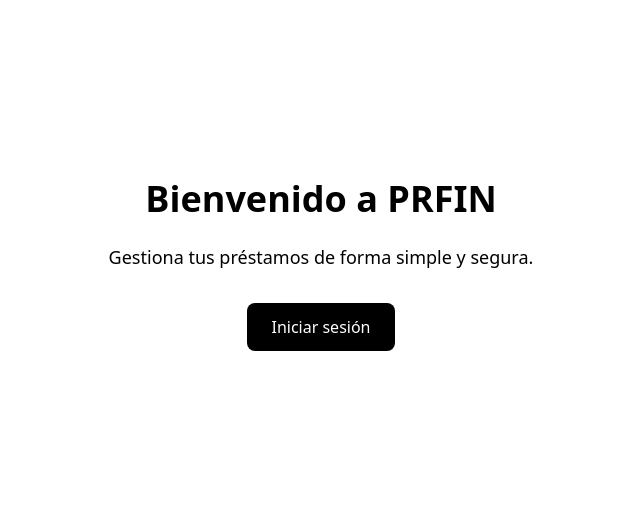
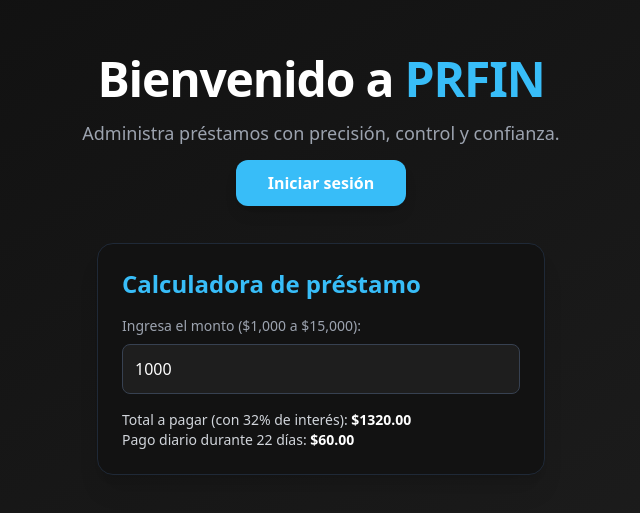
Before and after one commit to Nath1x/prfin-app, a React (Vite) app in the folder frontend/: page / in a window 1280 px wide. Shown: the part 135-648 px from the top of the page, without its empty margins (319-959 px from the left). Built offline with nearby package versions, Linux system fonts and the light colour scheme.

Commit message:
Agregar calculadora futurista a App.jsx con diseño oscuro profesional

```diff
--- a/frontend/src/App.jsx
+++ b/frontend/src/App.jsx
@@ -1,19 +1,50 @@
-// frontend/src/App.jsx
-import React from 'react';
+import React, { useState } from 'react';
 import { Link } from 'react-router-dom';
-import './App.css'; // Puedes personalizar estilos aquí
+import './App.css';
 
 function App() {
+  const [amount, setAmount] = useState(1000);
+  const interestRate = 0.32;
+  const days = 22;
+
+  const totalToPay = amount + amount * interestRate;
+  const dailyPayment = totalToPay / days;
+
   return (
-    <div className="flex flex-col items-center justify-center h-screen bg-white text-center px-4">
-      <h1 className="text-4xl font-bold mb-6">Bienvenido a PRFIN</h1>
-      <p className="text-lg mb-8">Gestiona tus préstamos de forma simple y segura.</p>
-      <Link
-        to="/login"
-        className="bg-black text-white px-6 py-3 rounded-lg hover:bg-gray-800 transition"
-      >
-        Iniciar sesión
-      </Link>
+    <div className="min-h-screen bg-gradient-to-br from-[#0e0e0e] to-[#1f1f1f] text-white flex flex-col items-center justify-center px-4 py-10">
+      <div className="text-center max-w-xl animate-fade-slide">
+        <h1 className="text-4xl md:text-5xl font-bold mb-4 tracking-tight animate-fade-delay">
+          Bienvenido a <span className="text-[#38bdf8]">PRFIN</span>
+        </h1>
+        <p className="text-lg text-gray-400 mb-6 animate-fade-delay-2">
+          Administra préstamos con precisión, control y confianza.
+        </p>
+        <Link
+          to="/login"
+          className="bg-[#38bdf8] hover:bg-[#0ea5e9] text-white font-semibold px-8 py-3 rounded-xl shadow-lg transition-all duration-300 animate-fade-delay-3"
+        >
+          Iniciar sesión
+        </Link>
+      </div>
+
+      {/* Calculadora futurista */}
+      <div className="w-full max-w-md bg-[#121212] mt-12 p-6 rounded-2xl shadow-xl border border-gray-800 animate-fade-slide">
+        <h2 className="text-2xl font-semibold mb-4 text-[#38bdf8]">Calculadora de préstamo</h2>
+        <label className="block text-sm text-gray-400 mb-2">Ingresa el monto ($1,000 a $15,000):</label>
+        <input
+          type="number"
+          min="1000"
+          max="15000"
+          value={amount}
+          onChange={(e) => setAmount(Number(e.target.value))}
+          className="w-full p-3 rounded-lg bg-[#1e1e1e] border border-gray-700 text-white focus:outline-none focus:ring-2 focus:ring-[#38bdf8] mb-4"
+        />
+
+        <div className="text-sm text-gray-300">
+          <p>Total a pagar (con 32% de interés): <span className="text-white font-bold">${totalToPay.toFixed(2)}</span></p>
+          <p>Pago diario durante 22 días: <span className="text-white font-bold">${dailyPayment.toFixed(2)}</span></p>
+        </div>
+      </div>
     </div>
   );
 }
```
